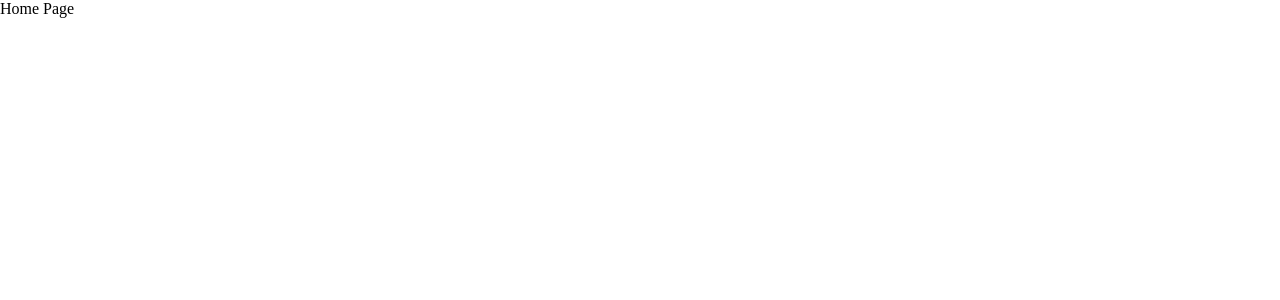
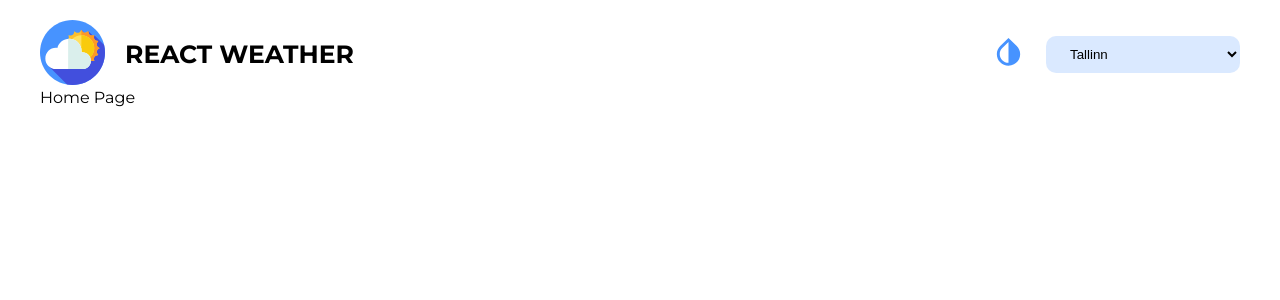
Before and after one commit to jemberdin/react-weather, a React (Create React App) app: page / in a window 1280 px wide. Shown: the top 300 px of the page. Built offline with nearby package versions, Linux system fonts and the light colour scheme.

Commit message:
Add Header, Select, SvgSelector

```diff
--- a/src/App.tsx
+++ b/src/App.tsx
@@ -1,16 +1,20 @@
 import { BrowserRouter, Routes, Route } from "react-router-dom";
 import { HomePage } from "./pages/HomePage/HomePage";
 import { MonthStatisticsPage } from "./pages/MonthStatisticsPage/MonthStatisticsPage";
+import { Header } from "./components/Header/Header";
 
 function App() {
   return (
+    <div className='container'>
       <BrowserRouter>
+        <Header />
         <Routes>
           <Route path='/' element={<HomePage />}/>
           <Route path='/month-statistics' element={<MonthStatisticsPage />}/>
         </Routes>
       </BrowserRouter>
+    </div>
   );
-}
+};
 
 export default App;
--- /dev/null
+++ b/src/components/Header/Header.module.scss
@@ -0,0 +1,24 @@
+.header {
+    display: flex;
+    align-items: center;
+    justify-content: space-between;
+    width: 100%;
+    margin-top: 2rem;
+}
+
+.wrapper {
+    display: flex;
+    align-items: center;
+    gap: 2rem;
+}
+
+.logo svg {
+    width: 6.5rem;
+    height: 6.5rem;
+}
+
+.title {
+    text-transform: uppercase;
+    font-weight: 700;
+    font-size: 2.5rem;
+}
--- /dev/null
+++ b/src/components/Header/Header.tsx
@@ -0,0 +1,39 @@
+import { Select } from '../Select/Select';
+import { SvgSelector } from '../SvgSelector/SvgSelector';
+import classes from './Header.module.scss';
+
+interface HeaderProps {
+}
+
+export const Header: React.FC<HeaderProps> = () => {
+
+    const options = [
+        {value: 'city-1', label: 'Tallinn'},
+        {value: 'city-2', label: 'Tartu'},
+        {value: 'city-3', label: 'Pärnu'}
+    ];
+
+    const onChangeHandler = () => {};
+
+    return (
+      <header className={classes.header}>
+        <div className={classes.wrapper}>
+            <div className={classes.logo}>
+                <SvgSelector id='header-logo'/>
+            </div>
+            <div className={classes.title}>React weather</div>
+        </div>
+        <div className={classes.wrapper}>
+            <div className={classes.theme}>
+                <SvgSelector id='change-theme'/>
+            </div>
+            <div className={classes.select}>
+                <Select
+                    options={options}
+                    onChange={onChangeHandler}
+                />
+            </div>
+        </div>
+      </header>
+    );
+};
--- /dev/null
+++ b/src/components/Select/Select.module.scss
@@ -0,0 +1,8 @@
+.select {
+    width: 19.4rem;
+    height: 3.7rem;
+    background-color: rgba(71, 147, 255, 0.2);
+    border: none;
+    border-radius: 1rem;
+    padding: 0.9rem 2rem;
+}
--- /dev/null
+++ b/src/components/Select/Select.tsx
@@ -0,0 +1,18 @@
+import classes from './Select.module.scss';
+
+interface SelectProps {
+    options: {value: string, label: string}[],
+    onChange: () => void
+}
+
+export const Select: React.FC<SelectProps> = ({ options, onChange }) => {
+    return (
+        <select className={classes.select} onChange={onChange}>
+            {options.map(option => (
+                <option key={option.value} value={option.value}>
+                    {option.label}
+                </option>
+            ))}
+        </select>
+    );
+};
--- /dev/null
+++ b/src/components/SvgSelector/SvgSelector.tsx
@@ -0,0 +1,69 @@
+interface SvgSelectorProps {
+    id: string
+}
+
+export const SvgSelector: React.FC<SvgSelectorProps> = ({ id }) => {
+    switch (id) {
+        case 'header-logo':
+
+            return (
+                <svg
+                    width="65"
+                    height="65"
+                    viewBox="0 0 65 65"
+                    fill="none"
+                    xmlns="http://www.w3.org/2000/svg"
+                >
+                    <path
+                        d="M32.5 65C50.4493 65 65 50.4493 65 32.5C65 14.5507 50.4493 0 32.5 0C14.5507 0 0 14.5507 0 32.5C0 50.4493 14.5507 65 32.5 65Z"
+                        fill="#4793FF"
+                    />
+                    <path
+                        d="M65 32.5C65 29.8954 64.6916 27.3631 64.113 24.9358L54.3423 15.1651L53.0241 15.7211L48.3234 11.1622C48.3234 11.1622 46.5495 14.0707 44.5393 12.8754L41.3829 9.79712L41.1963 14.2822L8.78807 46.265L27.0688 64.5458C28.8351 64.843 30.6491 65 32.5 65C50.4493 65 65 50.4493 65 32.5Z"
+                        fill="#424FDD"
+                    />
+                    <path
+                        d="M58.3388 29.0023L59.7103 28.1252L58.2387 27.1841C56.6467 26.1659 56.217 24.03 57.2915 22.4755L58.2847 21.0387L56.6808 20.7601C54.8077 20.4347 53.5845 18.6126 53.9927 16.7559L54.3422 15.1659L52.6363 15.541C50.7905 15.9467 48.9765 14.7403 48.637 12.8812L48.3233 11.163L46.9922 12.1001C45.4377 13.1946 43.2843 12.7711 42.26 11.1694L41.3829 9.79797L40.4418 11.2695C39.4237 12.8615 37.2878 13.2912 35.7333 12.2167L34.2964 11.2235L34.0179 12.8275C33.6925 14.7005 31.8705 15.9237 30.0136 15.5156L28.4237 15.1661L28.7987 16.8719C29.2044 18.7177 27.998 20.5317 26.1389 20.8712L24.4207 21.1849L25.3579 22.516C26.4523 24.0705 26.0288 26.2239 24.4272 27.2482L23.0557 28.1253L24.5271 29.0664C26.1192 30.0846 26.5488 32.2204 25.4743 33.775L24.4811 35.2118L26.0851 35.4904C27.9581 35.8157 29.1813 37.6379 28.7732 39.4946L28.4237 41.0845L30.1295 40.7095C31.9753 40.3038 33.7893 41.5102 34.1288 43.3693L34.4425 45.0876L35.7736 44.1505C37.3282 43.056 39.4815 43.4795 40.5058 45.0812L41.3829 46.4526L42.324 44.9811C43.3422 43.3891 45.478 42.9594 47.0326 44.0339L48.4694 45.0271L48.748 43.4231C49.0734 41.5501 50.8955 40.3269 52.7522 40.735L54.3422 41.0845L53.9671 39.3787C53.5614 37.5329 54.7678 35.7189 56.6269 35.3794L58.3453 35.0657L57.4081 33.7346C56.3136 32.1801 56.7371 30.0265 58.3388 29.0023V29.0023Z"
+                        fill="#FDBF2D"
+                    />
+                    <path
+                        d="M57.4082 33.734L58.3451 35.0645L56.6275 35.3781C54.7676 35.7183 53.5615 37.5324 53.9678 39.3783L54.3423 41.0833L52.7529 40.7342C50.8955 40.3254 49.0738 41.5492 48.7475 43.4218L48.4695 45.0265L47.0323 44.0324C45.4784 42.9584 43.3418 43.3875 42.3237 44.9795L41.3829 46.4522V9.797L42.2602 11.1681C43.2847 12.7702 45.4378 13.1943 46.9917 12.0987L48.3235 11.1617L48.637 12.8807C48.976 14.7393 50.7902 15.9453 52.6361 15.5404L54.3423 15.1646L53.9932 16.7553C53.5844 18.6114 54.8082 20.4344 56.6808 20.7594L58.2842 21.0374L57.2914 22.4745C56.2174 24.0297 56.6465 26.1651 58.2385 27.1832L59.7099 28.1239L58.3388 29.0012C56.7366 30.0257 56.3139 32.1788 57.4082 33.734Z"
+                        fill="#FD9827"
+                    />
+                    <path
+                        d="M41.383 40.9705C48.4777 40.9705 54.2291 35.2191 54.2291 28.1243C54.2291 21.0296 48.4777 15.2782 41.383 15.2782C34.2883 15.2782 28.5368 21.0296 28.5368 28.1243C28.5368 35.2191 34.2883 40.9705 41.383 40.9705Z"
+                        fill="#FFE05F"
+                    />
+                    <path
+                        d="M54.2293 28.1239C54.2293 35.2193 48.4771 40.9703 41.3829 40.9703V15.2788C48.4771 15.2788 54.2293 21.0298 54.2293 28.1239V28.1239Z"
+                        fill="#F9CB0D"
+                    />
+                    <path
+                        d="M42.5274 32.242C42.1958 32.242 41.8694 32.2633 41.5478 32.3006C41.5794 31.9404 41.5966 31.5761 41.5966 31.2077C41.5966 24.3886 36.0687 18.8606 29.2495 18.8606C23.5703 18.8606 18.7873 22.6953 17.3468 27.9164C16.8894 27.8562 16.4229 27.8248 15.9491 27.8248C10.0886 27.8248 5.33776 32.5756 5.33776 38.4361C5.33776 44.2967 10.0886 49.0475 15.9491 49.0475H42.5274C47.1682 49.0475 50.9302 45.2854 50.9302 40.6447C50.9302 36.004 47.1682 32.242 42.5274 32.242V32.242Z"
+                        fill="white"
+                    />
+                    <path
+                        d="M50.9302 40.6436C50.9302 45.2846 47.1683 49.0467 42.5272 49.0467H28.134V18.9098C28.5015 18.876 28.8735 18.8596 29.2498 18.8596C36.0691 18.8596 41.5969 24.3874 41.5969 31.2067C41.5969 31.5754 41.5795 31.9396 41.5477 32.2996C41.8696 32.2626 42.1956 32.2407 42.5272 32.2407C47.1683 32.2407 50.9302 36.0036 50.9302 40.6436V40.6436Z"
+                        fill="#DAEFEC"
+                    />
+                </svg>
+            );
+        case 'change-theme':
+            return (
+                <svg
+                    width="35"
+                    height="35"
+                    viewBox="0 0 35 35"
+                    fill="none"
+                    xmlns="http://www.w3.org/2000/svg"
+                >
+                    <path
+                        d="M17.5 7.01454V27.7083C12.673 27.7083 8.75004 23.8729 8.75004 19.1479C8.75004 16.8729 9.65421 14.7291 11.3021 13.1104L17.5 7.01454ZM17.5 2.91663L9.26046 11.025C7.14587 13.1104 5.83337 15.9833 5.83337 19.1479C5.83337 25.4916 11.0542 30.625 17.5 30.625C23.9459 30.625 29.1667 25.4916 29.1667 19.1479C29.1667 15.9833 27.8542 13.1104 25.7396 11.025L17.5 2.91663Z"
+                        fill="#4793FF"
+                    />
+                </svg>
+            );
+        default:
+            return null;
+    }
+};
--- a/src/css/base.scss
+++ b/src/css/base.scss
@@ -1,3 +1,5 @@
+@import url('https://fonts.googleapis.com/css2?family=Montserrat:wght@300;400;500;600;700&display=swap');
+
 *,
 *::after,
 *::before {
@@ -10,3 +12,12 @@
   font-size: 62.5%;
   box-sizing: border-box;
 }
+
+.container {
+  max-width: 120rem;
+  margin: 0 auto;
+}
+
+body {
+  font-family: 'Montserrat', sans-serif;
+}
--- a/src/pages/HomePage/HomePage.tsx
+++ b/src/pages/HomePage/HomePage.tsx
@@ -1,12 +1,12 @@
 import classes from './HomePage.module.scss';
 
-interface Props {
+interface HomePageProps {
 }
 
-export const HomePage = (props: Props) => {
+export const HomePage: React.FC<HomePageProps> = () => {
     return (
       <main className={classes.home}>
         Home Page
       </main>
     );
-}
+};
--- a/src/pages/MonthStatisticsPage/MonthStatisticsPage.tsx
+++ b/src/pages/MonthStatisticsPage/MonthStatisticsPage.tsx
@@ -1,12 +1,12 @@
 import classes from './MonthStatisticsPage.module.scss';
 
-interface Props {
+interface MonthStatPageProps {
 }
 
-export const MonthStatisticsPage = (props: Props) => {
+export const MonthStatisticsPage: React.FC<MonthStatPageProps> = () => {
     return (
       <main className={classes.month}>
         MonthStatistics Page
       </main>
     );
-}
+};
```
Lines whose indentation alone changed are shown as unchanged.
